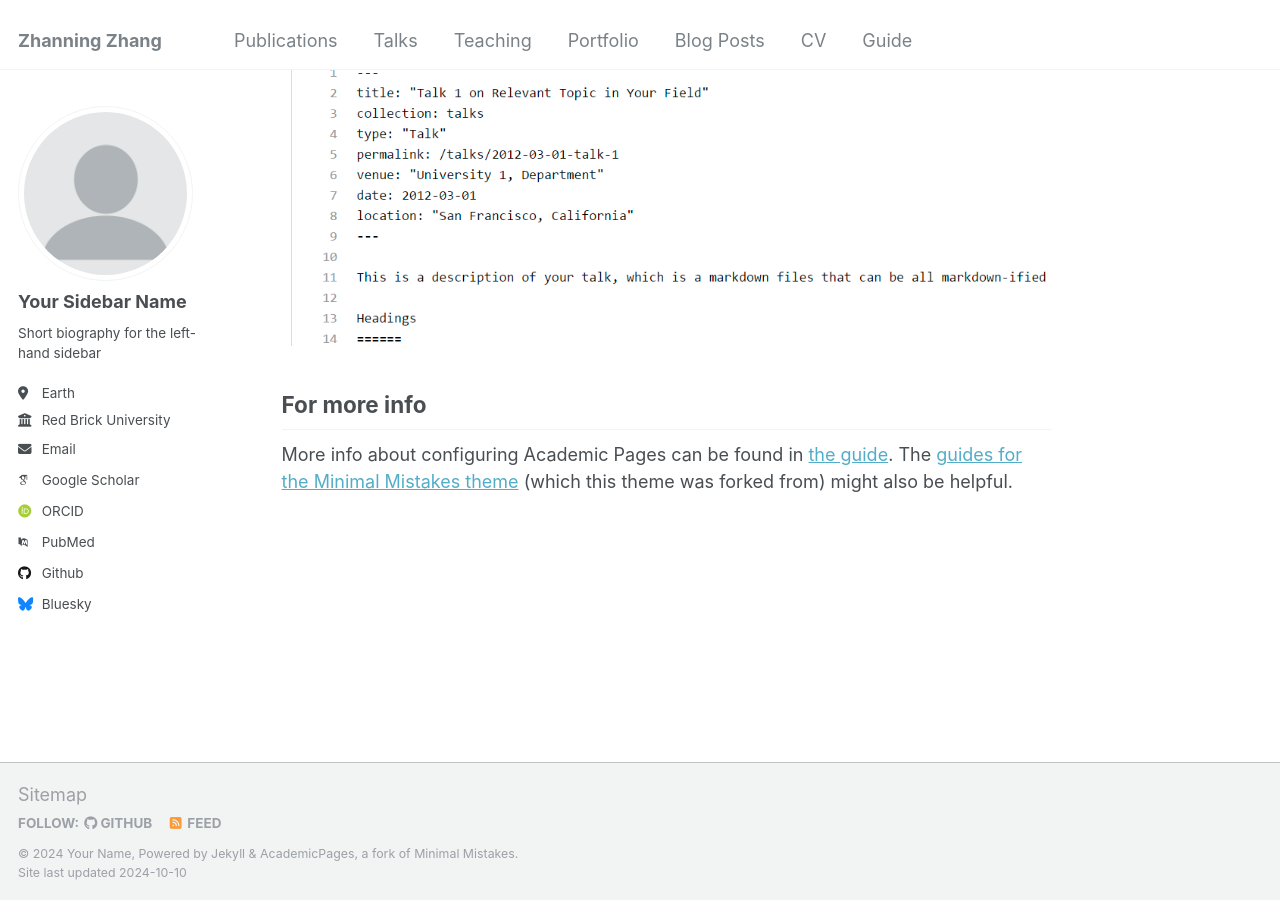
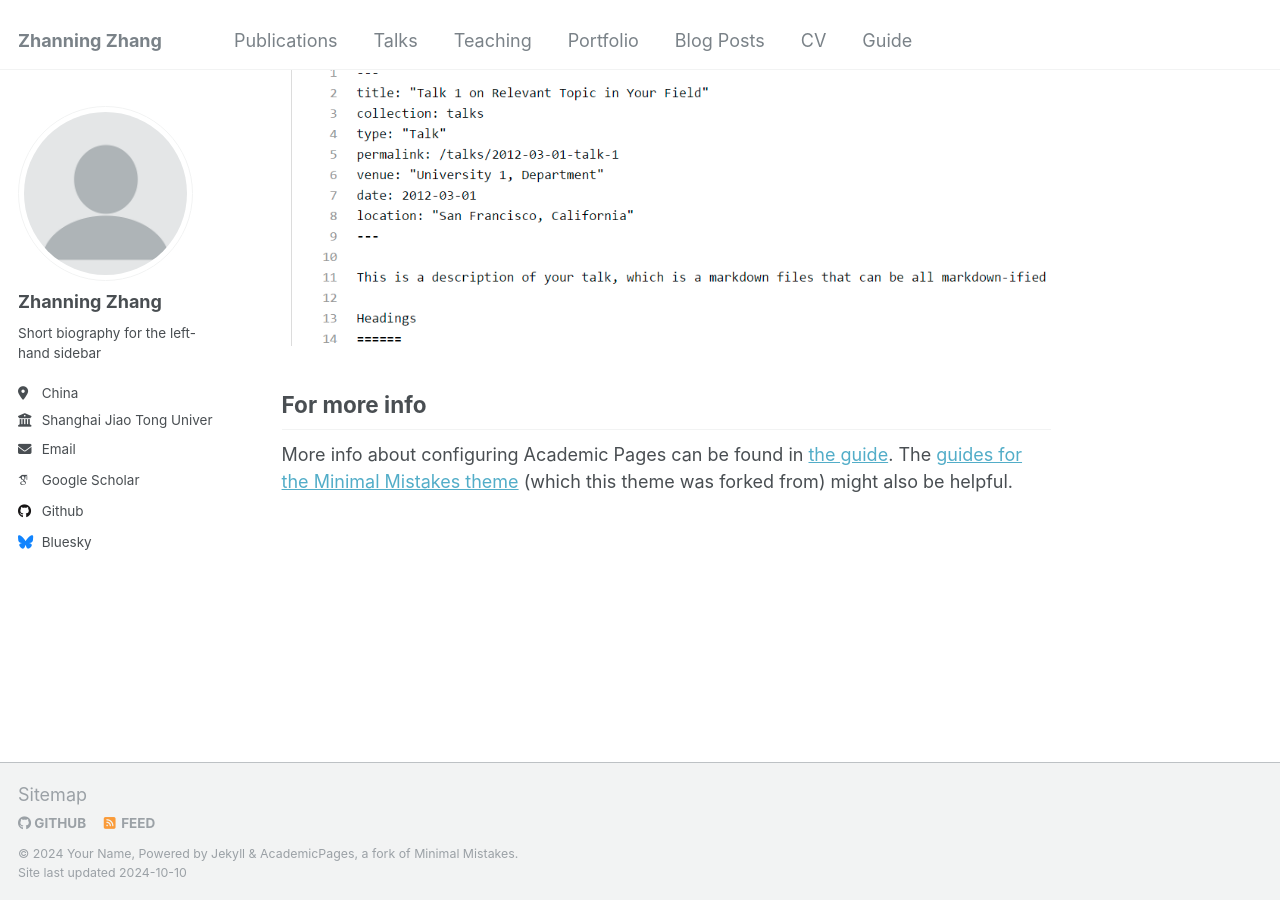
Before and after one commit to znzhang02/ZN.Zhang, a Jekyll site: the page built from _pages/about.md, in a window 1280 px wide and 900 px high, scrolled down 2643 px. Built offline with Jekyll 4.4.1, drawn with Linux system fonts in a browser that asks for light colours; some web fonts are replaced.

Commit message:
Update _config.yml

```diff
--- a/_config.yml
+++ b/_config.yml
@@ -7,7 +7,7 @@
 # server process.
 
 # Basic Site Settings
-locale                   : "en-US"
+locale                   : "China"
 title                    : "Zhanning Zhang"
 title_separator          : "-"
 name                     : &name "Your Name"
@@ -22,21 +22,21 @@ repository               : "znzhang02/ZN.Zhang"
 author:
   # Biographic information
   avatar           : "profile.png"
-  name             : "Your Sidebar Name"
-  pronouns         : # example: "she/her"
+  name             : "Zhanning Zhang"
+  pronouns         : # example: "he/him/his"
   bio              : "Short biography for the left-hand sidebar"
-  location         : "Earth"
-  employer         : "Red Brick University"
+  location         : "China"
+  employer         : "Shanghai Jiao Tong University"
   uri              : # URL
-  email            : "none@example.org"
+  email            : "znzhang02@gmail.com"
 
   # Academic websites
   arxiv            : # URL - Update with the correct link to your profile
-  googlescholar    : "https://scholar.google.com/citations?user=PS_CX0AAAAAJ"
+  googlescholar    : "https://scholar.google.com/citations?user=sDmRwS4AAAAJ&hl=en"
   impactstory      : # URL
-  orcid            : "http://orcid.org/yourorcidurl"
+  orcid            : # "http://orcid.org/yourorcidurl"
   semantic         : # URL
-  pubmed           : "https://www.ncbi.nlm.nih.gov/pubmed/?term=john+snow"
+  pubmed           : # "https://www.ncbi.nlm.nih.gov/pubmed/?term=john+snow"
   researchgate     : # URL
 
   # Repositories and software development
```
